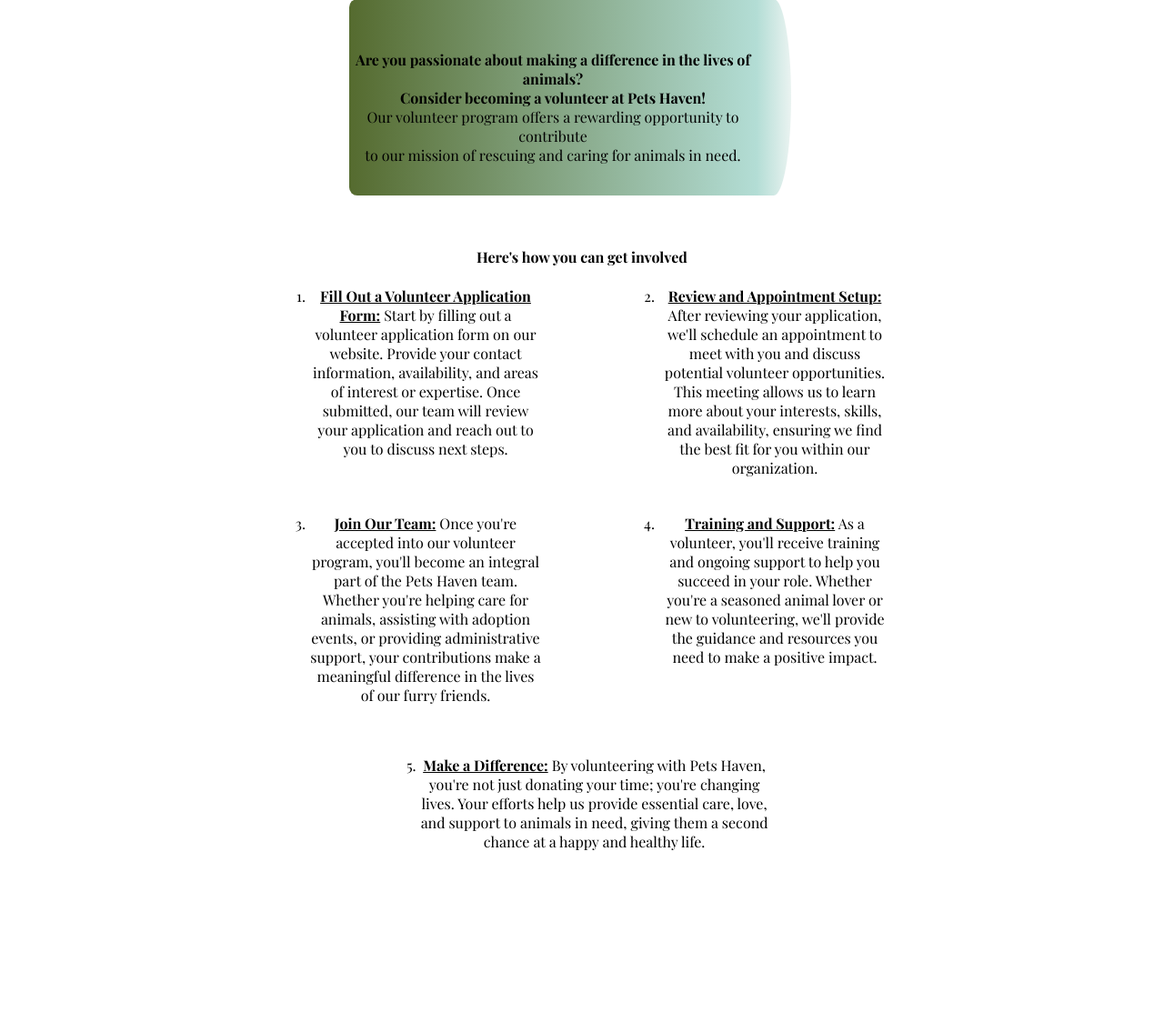
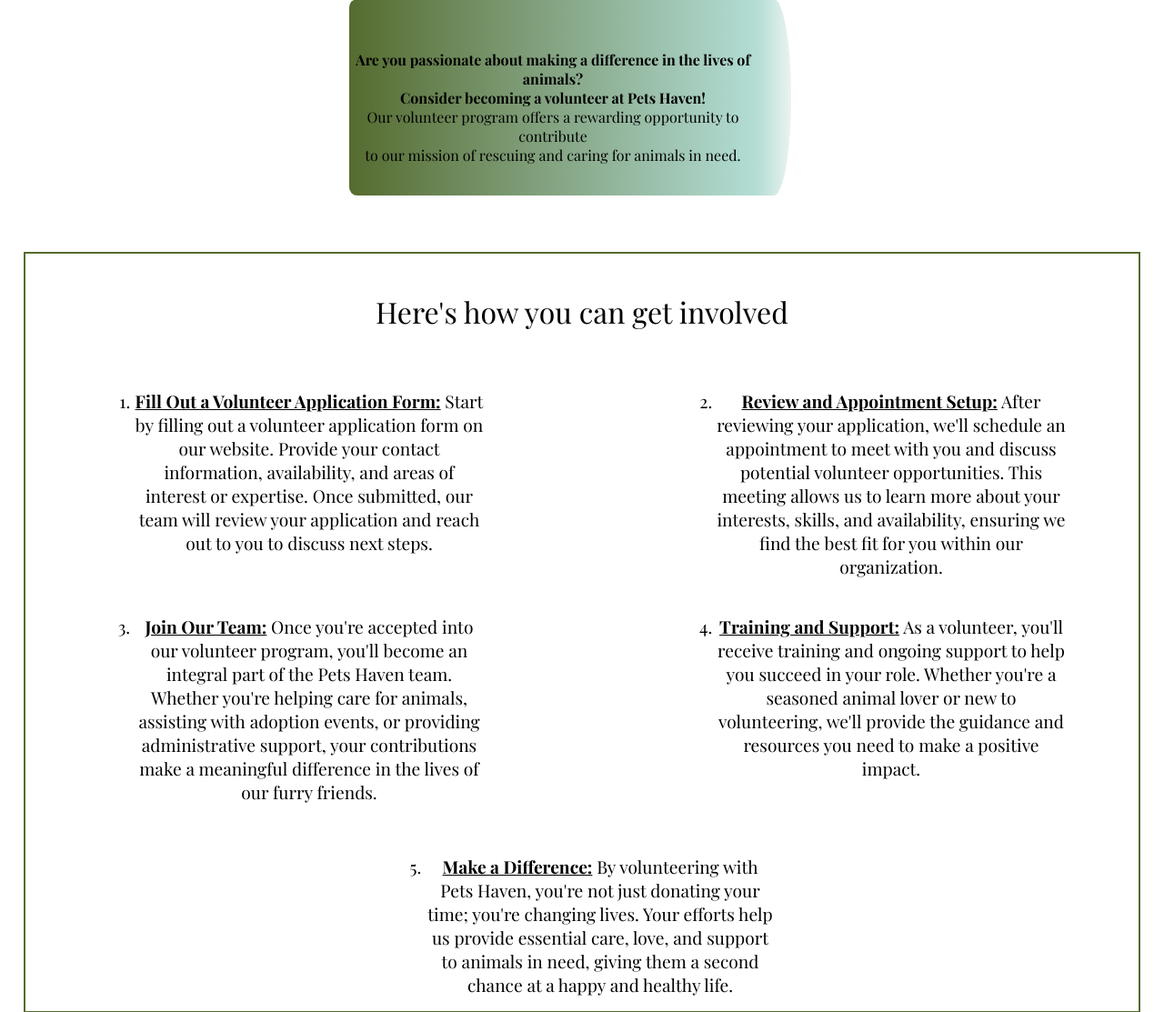
Before and after one commit to Raed-Bourouis/Pets-Projet-Web, a PHP site: page /section6.html in a window 1280 px wide. Shown: the part 610-1723 px from the top of the page at 91% size. Before the commit the page ends 1545 px from the top, so only its background shows below. Run offline with PHP 8.4, Linux system fonts and the light colour scheme; some web fonts are replaced.

Commit message:
Update section6.css

```diff
--- a/section6.css
+++ b/section6.css
@@ -105,9 +105,18 @@
 #get-involved{
     text-align: center;
     font-family: "Playfair Display";
+    border: solid 2px #556B2F;
+    -webkit-text-stroke: #556B2F;
+    margin: 2vw 2vw 2vw 2vw;
 }
+
+#get-involved h4{
+    font-size: 2em;
+    font-weight: 200;
+}
+
 #get-involved ol{
-
+    margin-top: 5vw;
     display: flex;
     flex-direction: column;
     flex-wrap: wrap;
@@ -117,15 +126,17 @@
 }
 #get-involved ol #one, #get-involved ol #two {
     display: flex;
-    gap :10vw;
+    font-size: larger;
+    gap :20vw;
     li{
-        width:20vw;
+        width:30vw;
     }
 }
 
 #get-involved ol #three{
+    font-size: larger;
     padding-top:2vh;
-    padding-left:9.5vw;
+    padding-left:25vw;
 
     li{
         width:30vw;
```
